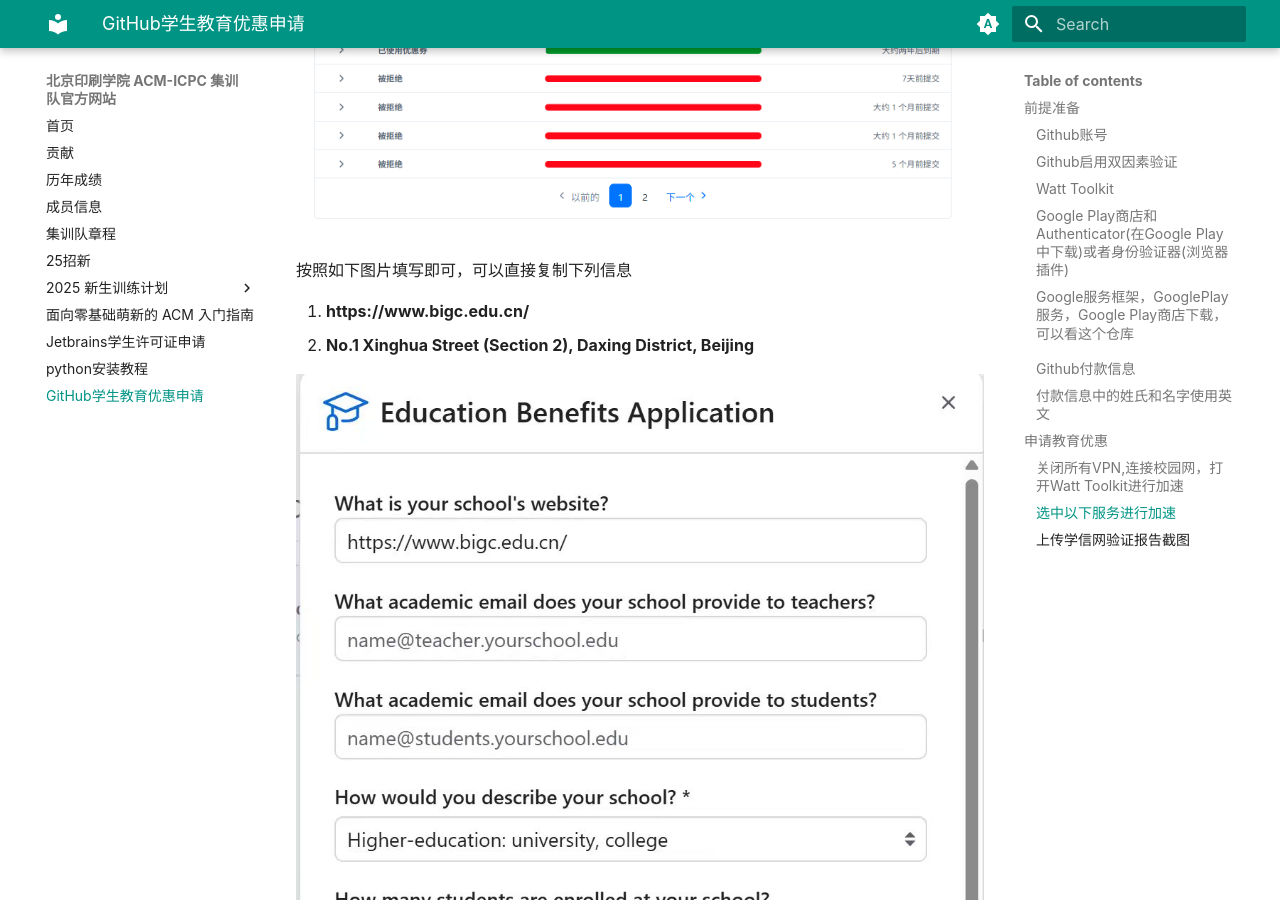
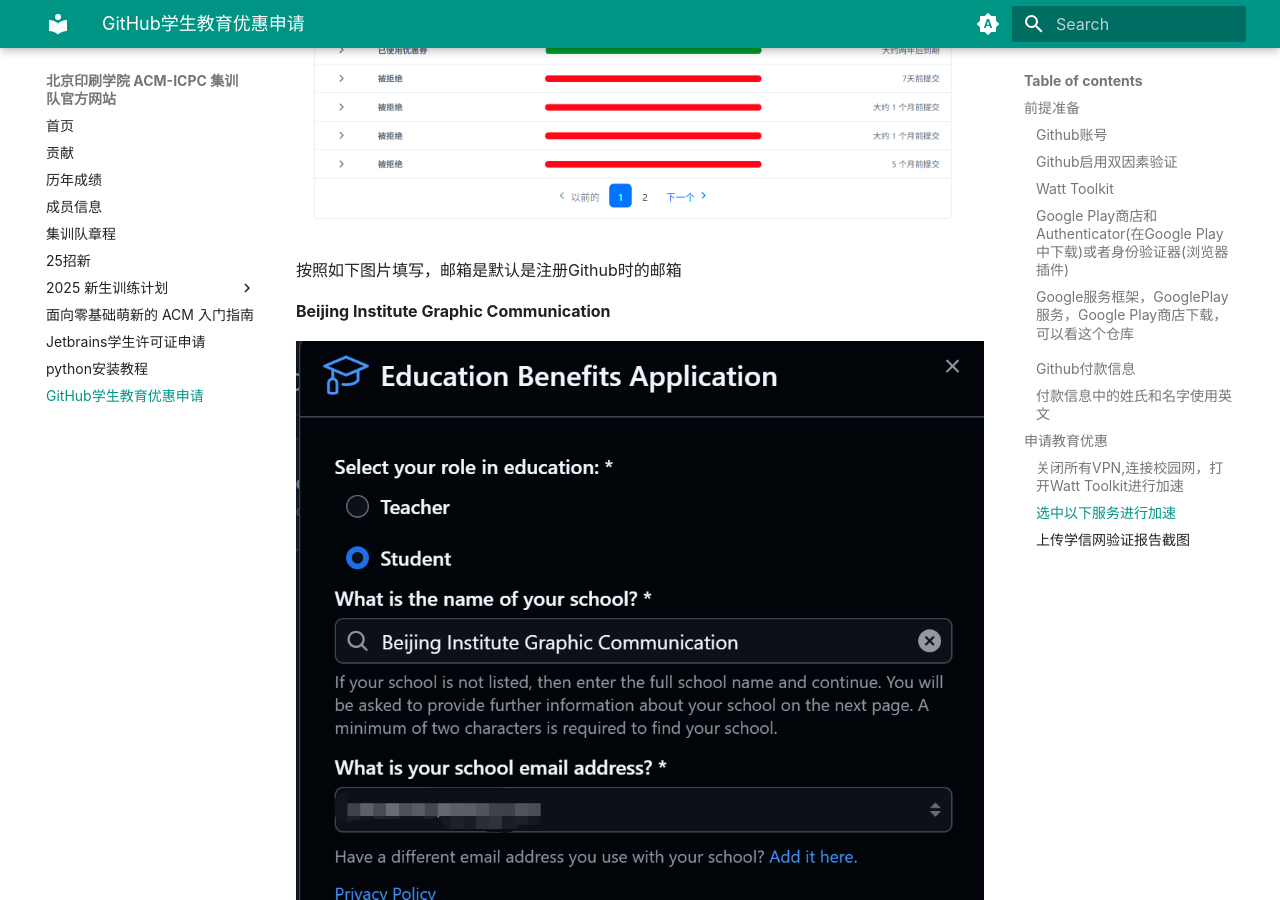
Before and after one commit to bigcicpc/BIGC_ACM_OFFICIAL_SITE, an MkDocs documentation site: the page built from docs/Github/Github申请教育优惠.md, in a window 1280 px wide and 900 px high, scrolled down 2691 px. Built offline with MkDocs 1.6.1 and Material for MkDocs 9.7.7, drawn with Linux system fonts in a browser that asks for light colours.

Commit message:
docs: 更新 GitHub 学生教育优惠申请文档，添加填写示例和基本信息图片

```diff
--- a/docs/Github/Github申请教育优惠.md
+++ b/docs/Github/Github申请教育优惠.md
@@ -38,6 +38,12 @@
 
 ![image-20250913180048125](./assets/Githu教育优惠申请界面.png)
 
+按照如下图片填写，邮箱是默认是注册Github时的邮箱
+
+**Beijing Institute Graphic Communication**
+
+![](./assets/Github教育申请基本信息.png)
+
 按照如下图片填写即可，可以直接复制下列信息
 
 1. **https://www.bigc.edu.cn/**
```
Also changed, not shown: docs/Github/assets/Github教育申请基本信息.png (added).
